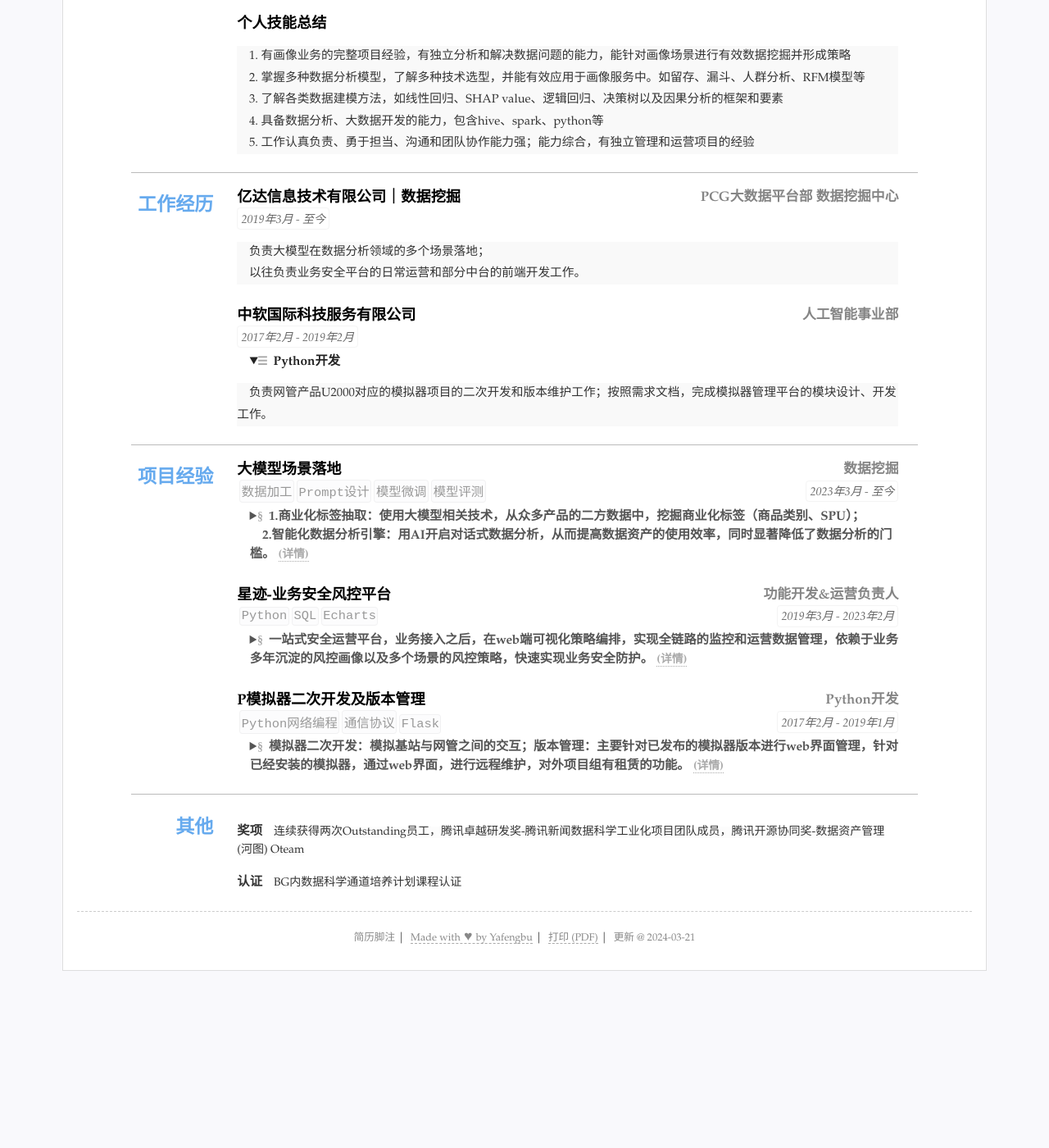
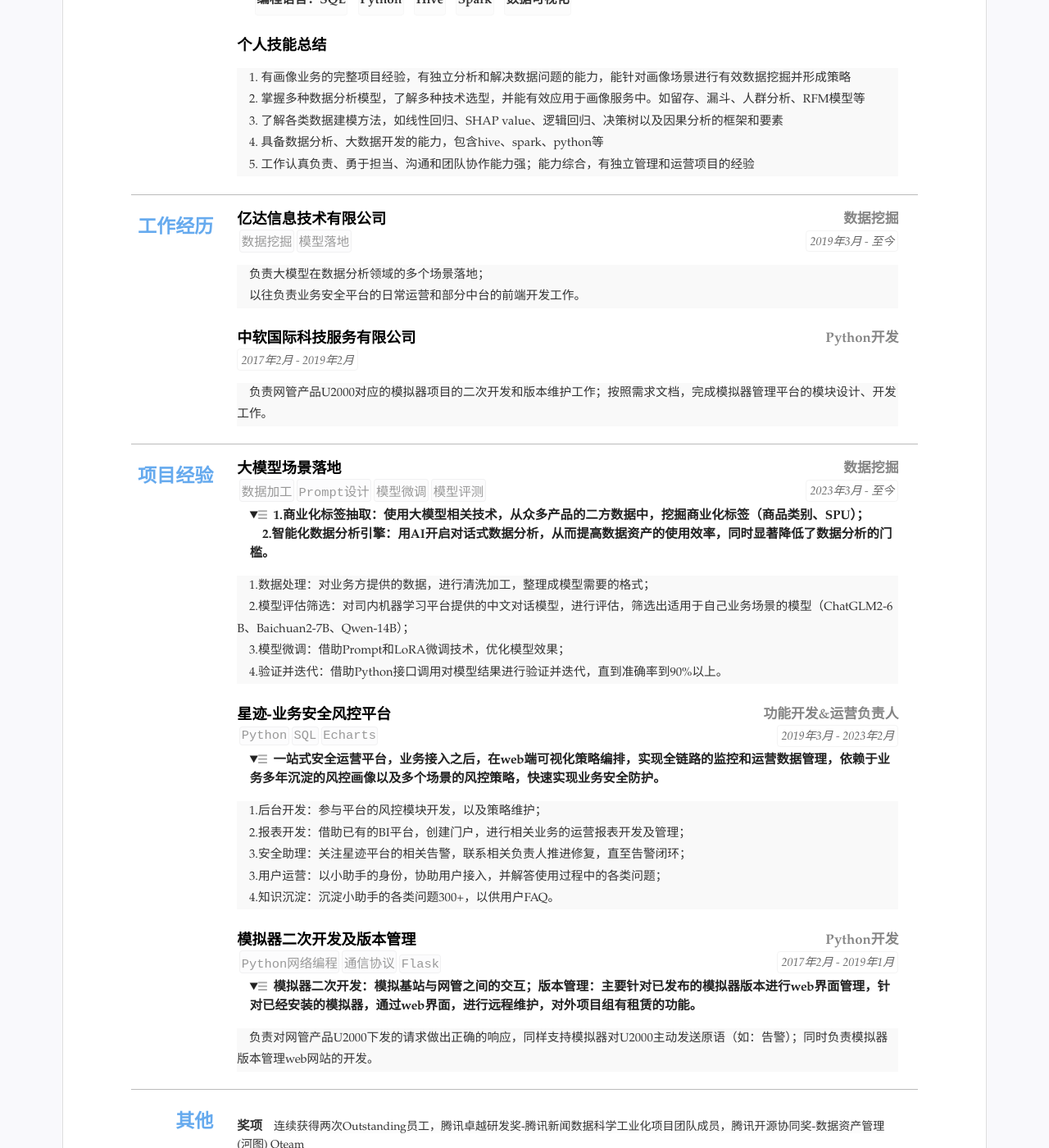
Before and after one commit to kyod-bu/cv, a Jekyll site: the page built from index.html, in a window 1280 px wide and 1400 px high, scrolled down 387 px. Shown: the whole window at 82% size. Built offline with Jekyll 4.4.1, drawn with Linux system fonts in a browser that asks for light colours; before the commit the page ends 1587 px from its top, so only the background shows below that; part of the change alters nothing that is shown; some of the changed text lies outside the part shown.

Commit message:
update _data/resume.yml

```diff
--- a/_data/resume.yml
+++ b/_data/resume.yml
@@ -12,17 +12,9 @@ contact: #联系方式连接等3~5行
 - text: "yafengbu@gmail.com" #文本内容
   href: 'mailto:yafengbu@gmail.com' #链接，无链接则空
   icon: 'icons/email.svg' #图标 svg文件
+  # attr: 'target="_blank"' #新标签页打开
 - text: "+86 15029074256"
   icon: 'icons/phone.svg'
-  # - text: "your-website.com"
-  #  href: 'http://your-website.com'
-  #  icon: 'icons/web.svg'
-  # - text: "GitHubID"
-  #  href: 'https://github.com/NewFuture'
-  #  icon: "icons/github.svg"
-  #  attr: 'target="_blank"' #新标签页打开
-  # - text: "地址"
-  #   icon: "icons/location.svg"
 
 #main下面是主体内容，类别条数不限
 main: #简历主要内容，
@@ -30,8 +22,8 @@ main: #简历主要内容，
   name: 教育 #显示名称，空则使用type
   content: #内容基本格式 标题-副标题-日期-详细内容 (都允许空)
   - title: 西安邮电大学
-    # duration:
-    sub: 2014年9月 - 2018年6月
+    duration: 2013年9月 - 2017年7月
+    sub: 这个sub是个啥
     detail: 智能科学与技术｜学士
 
 - type: 技能
@@ -54,35 +46,22 @@ main: #简历主要内容，
 - type: experience
   name: 工作经历
   content:
-  - title: 亿达信息技术有限公司｜数据挖掘
-    sub: PCG大数据平台部   数据挖掘中心
-    duration: "2019年3月 - 至今"
+  - title: 亿达信息技术有限公司
+    sub: 数据挖掘
+    duration: 2019年3月 - 至今
     tags:
-    # - 画像挖掘
-    # - 标签开发
-    # - 指标监控
-    # - 画像评测
-    # - 画像提升
-    # - 实验配置
+    - 数据挖掘
+    - 模型落地
     # summary: 职务或者工作总结(自动折叠)
     detail: 负责大模型在数据分析领域的多个场景落地； <br>  &nbsp &nbsp  以往负责业务安全平台的日常运营和部分中台的前端开发工作。
 
   - title: 中软国际科技服务有限公司
-    sub:  人工智能事业部
-    duration: "2017年2月 - 2019年2月"
+    sub:  Python开发
+    duration: 2017年2月 - 2019年2月
     tags:
-    summary: Python开发
+    # summary: Python开发
     detail: 负责网管产品U2000对应的模拟器项目的二次开发和版本维护工作；按照需求文档，完成模拟器管理平台的模块设计、开发工作。
-
-  # - title: 晨星资讯 - 数据分析 (实习)
-  #   sub:  全球基金部门
-  #   duration: "2018年6月 - 2018年8月"
-  #   tags:
-  #   # summary: 职务或者工作总结(自动折叠)
-  #   detail: 金融数据分析师：负责建立全球主要金融市场的基金数据库，构建dashboard以支持数据质量检查（交互式/自动化/可视化），提高预测模型和底层数据的可解释性
-
-    open: open
-    #可以设置open默认展开
+    open: open #可以设置open默认展开
   # - title: Job Title
   #   sub: Your 2nd, Inc.
   #   duration: Apr 2013 - Mar 2016
@@ -107,6 +86,7 @@ main: #简历主要内容，
             3.模型微调：借助Prompt和LoRA微调技术，优化模型效果； <br>  &nbsp &nbsp
             4.验证并迭代：借助Python接口调用对模型结果进行验证并迭代，直到准确率到90%以上。
     sub: 数据挖掘
+    open: open
 
   - title: 星迹-业务安全风控平台
     duration: 2019年3月 - 2023年2月
@@ -121,8 +101,9 @@ main: #简历主要内容，
             3.用户运营：以小助手的身份，协助用户接入，并解答使用过程中的各类问题； <br>  &nbsp &nbsp
             4.知识沉淀：沉淀小助手的各类问题300+，以供用户FAQ。
     sub: 功能开发&运营负责人
+    open: open
 
-  - title: P模拟器二次开发及版本管理
+  - title: 模拟器二次开发及版本管理
     duration: 2017年2月 - 2019年1月
     tags:
     - Python网络编程
@@ -130,8 +111,8 @@ main: #简历主要内容，
     - Flask
     summary: 模拟器二次开发：模拟基站与网管之间的交互；版本管理：主要针对已发布的模拟器版本进行web界面管理，针对已经安装的模拟器，通过web界面，进行远程维护，对外项目组有租赁的功能。
     detail: 负责对网管产品U2000下发的请求做出正确的响应，同样支持模拟器对U2000主动发送原语（如：告警）；同时负责模拟器版本管理web网站的开发。
-      # md: 这是啥？
     sub: Python开发
+    open: open
    #可继续添加更多内容
 
 #others 其他简略内容(列表)
```
